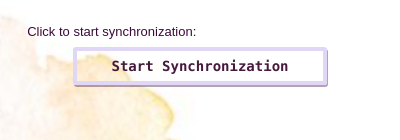
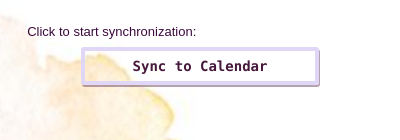
Before and after one commit to danielqiang/uw_autocalendar, a browser extension: page extension/html/popup.html in a window 400 px wide. Shown: the part 215-355 px from the top of the page. Drawn offline with Linux system fonts and the light colour scheme.

Commit message:
Minor UI change

```diff
--- a/extension/css/popup.css
+++ b/extension/css/popup.css
@@ -142,7 +142,7 @@ div.icon-holder {
 }
 
 #sync-button {
-    margin: 2% 17% 0 17%;
+    margin: 2% 19% 0 19%;
     align-items: center;
     justify-content: center;
     height: 30px;
--- a/extension/html/popup.html
+++ b/extension/html/popup.html
@@ -42,7 +42,7 @@
   </div>
 
   <div id="sync-button">
-    <div id="start-sync"> Start Synchronization </div>
+    <div id="start-sync"> Sync to Calendar </div>
   </div>
 
   <!-- Scripts -->
```
